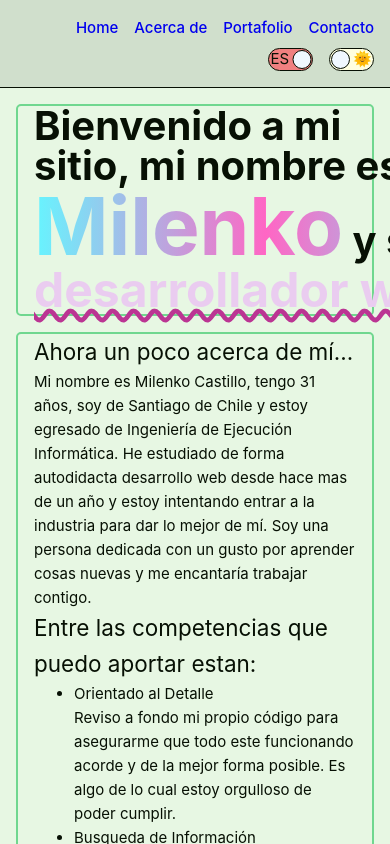
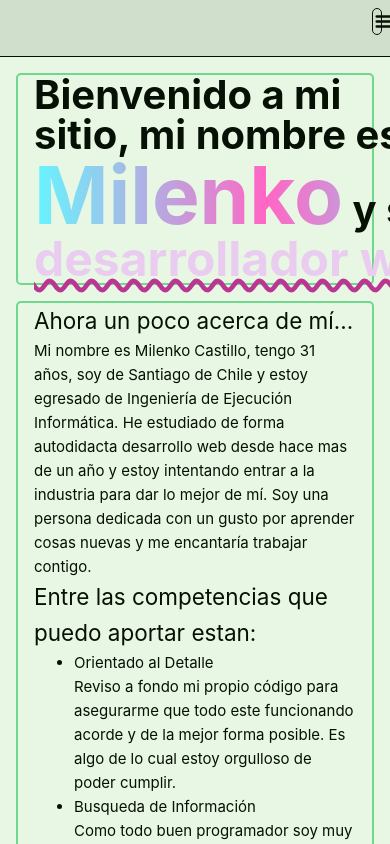
Before and after one commit to stixbunny/portfolio, a Vue app: page / in a window 390 px wide. Shown: the top 844 px of the page. Built offline with nearby package versions, Linux system fonts and the light colour scheme.

Commit message:
hambrguer menu

```diff
--- a/src/assets/base.css
+++ b/src/assets/base.css
@@ -76,4 +76,16 @@ body {
   text-rendering: optimizeLegibility;
   -webkit-font-smoothing: antialiased;
   -moz-osx-font-smoothing: grayscale;
+  /* mobile nav overflow */
+  overflow-x: hidden;
 }
+
+.sr-only:not(:focus):not(:active) {
+  clip: rect(0 0 0 0);
+  clip-path: inset(50%);
+  height: 1px;
+  overflow: hidden;
+  position: absolute;
+  white-space: nowrap;
+  width: 1px;
+}
--- a/src/components/TheNav.vue
+++ b/src/components/TheNav.vue
@@ -2,15 +2,33 @@
 import { useI18n } from 'vue-i18n';
 import LanguageSwitch from './LanguageSwitch.vue';
 import NightModeSwitch from './NightModeSwitch.vue';
+import { useToggle } from '@vueuse/core';
 
 const { t } = useI18n();
+const [isMenuOpen, toggle] = useToggle();
+
+function toggleMenu() {
+  toggle();
+}
 </script>
 
 <template>
   <header>
-    <nav>
-      <div id="sections">
-        <ul>
+    <button
+      class="mobile-nav-toggle"
+      aria-controls="main-nav"
+      :aria-expanded="isMenuOpen"
+      @click="toggleMenu"
+    >
+      <svg fill="var(--color-text)" class="hamburger-menu" viewBox="0 0 100 100" width="25">
+        <rect class="line top" width="80" height="10" x="10" y="25" rx="5"></rect>
+        <rect class="line middle" width="80" height="10" x="10" y="45" rx="5"></rect>
+        <rect class="line bottom" width="80" height="10" x="10" y="65" rx="5"></rect>
+      </svg>
+      <span class="sr-only">Menu</span>
+    </button>
+    <nav id="main-nav" :data-visible="isMenuOpen">
+      <ul id="sections">
         <li>
           <a href="#home">{{ t('nav.home') }}</a>
         </li>
@@ -24,7 +42,6 @@ const { t } = useI18n();
           <a href="#contact">{{ t('nav.contact') }}</a>
         </li>
       </ul>
-      </div>
       <div id="switches">
         <LanguageSwitch />
         <NightModeSwitch />
@@ -38,31 +55,27 @@ header {
   background-color: var(--color-subtle-background);
   border-bottom: 1px solid var(--color-text);
 }
-nav {
+#main-nav {
+  z-index: 1000;
   margin: 0 auto;
   display: flex;
   justify-content: space-between;
-  flex-flow: row-reverse wrap-reverse;
-  gap: 0.5rem;
+  flex-direction: row;
+  --gap: 1rem;
+  gap: var(--gap);
+}
+.mobile-nav-toggle {
+  display: none;
 }
 #sections {
-  order: 1;
-}
-ul {
+  display: flex;
+  flex-direction: row;
   list-style-type: none;
   padding: 0;
-}
-ul li {
-  display: inline-block;
-}
-
-li + li {
-  margin-left: 1rem;
+  gap: var(--gap);
 }
 a {
   font-weight: 500;
-}
-a {
   position: relative;
 }
 a:visited {
@@ -87,6 +100,49 @@ a:hover::after {
 #switches {
   justify-self: right;
   display: flex;
-  gap: 1rem;
+  flex-direction: row;
+  gap: var(--gap);
+}
+@media (max-width: 35em) {
+  header {
+    padding-block: 1.75rem !important;
+  }
+  #main-nav {
+    position: fixed;
+    inset: 0 0 0 60%;
+    flex-direction: column;
+    justify-content: space-around;
+    padding: min(30vh, 10rem) 2em;
+    background: var(--color-background);
+    border-left: 1px solid var(--color-text);
+    --gap: 2rem;
+    transform: translateX(100%);
+    transition: transform 350ms ease-out;
+  }
+  #main-nav[data-visible='true'] {
+    transform: translate(0%);
+  }
+  .mobile-nav-toggle {
+    display: block;
+    position: absolute;
+    z-index: 9999;
+    background: transparent;
+    border: 1px solid var(--color-text);
+    border-radius: 5px;
+    width: 0.6rem;
+    aspect-ratio: 1;
+    top: 0.5rem;
+    right: 0.5rem;
+    padding: 0 !important;
+    margin: 0 !important;
+  }
+  .hamburger-menu {
+    display: block;
+    /* width: 250; */
+  }
+  #sections,
+  #switches {
+    flex-direction: column;
+  }
 }
 </style>
```
Lines whose indentation alone changed are shown as unchanged.
